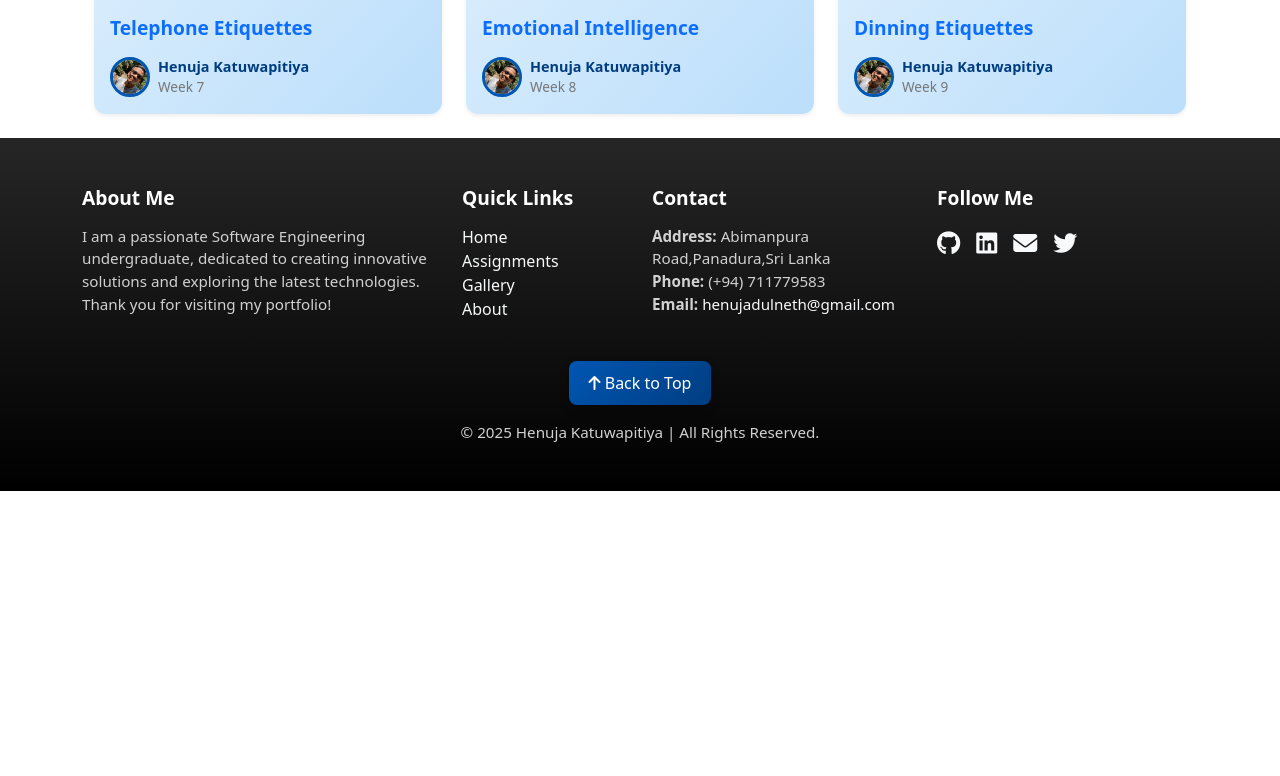
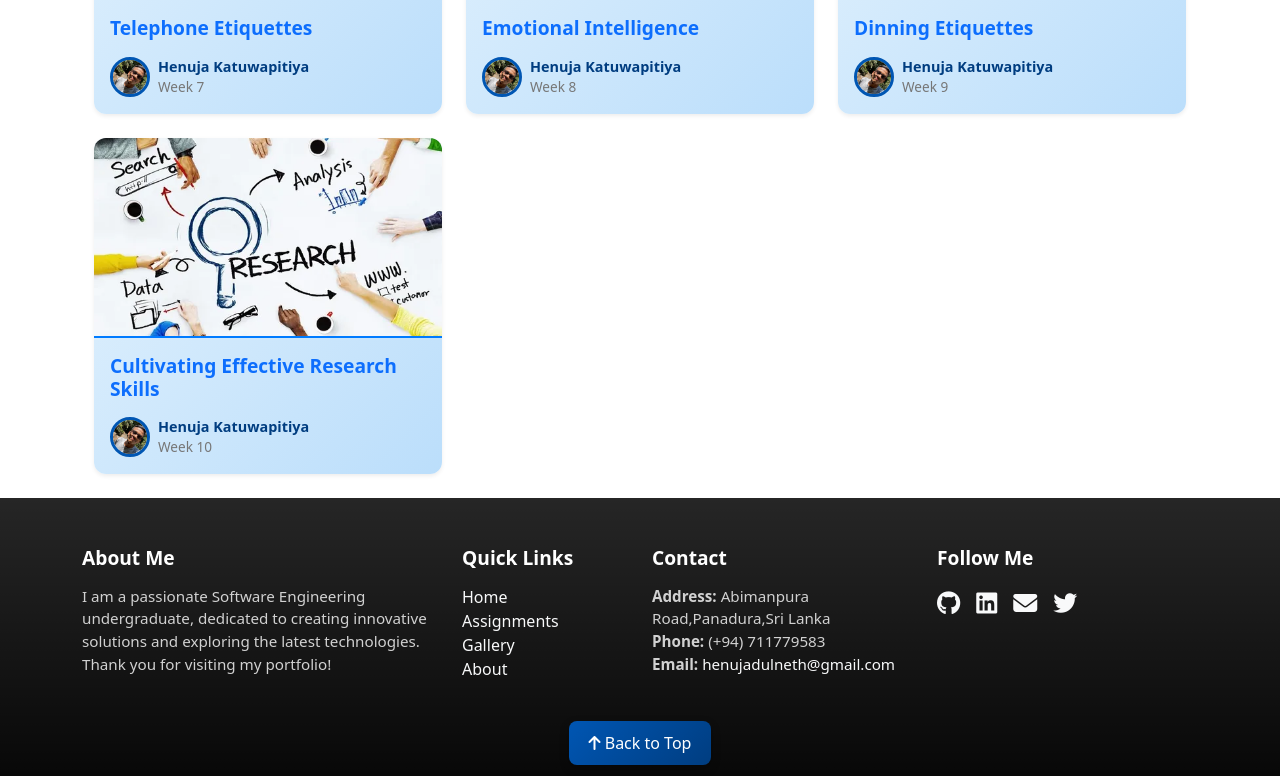
Before and after one commit to Henuja490/PS_portfolio, a React (Create React App) app: page /PS_portfolio/assignment in a window 1280 px wide. Shown: the part 1425-2201 px from the top of the page. Before the commit the page ends 1916 px from the top, so only its background shows below. Built offline with nearby package versions, Linux system fonts and the light colour scheme.

Commit message:
Chapter 10

```diff
--- a/src/components/Assignment.tsx
+++ b/src/components/Assignment.tsx
@@ -14,6 +14,7 @@ import Week6 from './assets/11.webp';
 import Week7 from './assets/9.webp';
 import Week8 from './assets/week8.jpg';
 import Week9 from './assets/holiday_meal_142589503.webp';
+import Week10 from './assets/1709901302504 (1).png';
 type BlogPost = {
   id: number;
   title: string;
@@ -93,6 +94,13 @@ const blogPosts: BlogPost[] = [
       date: 'Week 9',
       image: Week9, // New blog image
       authorImage: authorImage,
+    },{
+      id: 10,
+      title: 'Cultivating Effective Research Skills',
+      author: 'Henuja Katuwapitiya',
+      date: 'Week 10',
+      image: Week10, // New blog image
+      authorImage: authorImage,
     }
 
 ];
--- a/src/components/BlogDetails.tsx
+++ b/src/components/BlogDetails.tsx
@@ -709,7 +709,92 @@ const blogPosts: BlogPost[] = [
         </div>
       </section>
     `,
-  },
+  },{
+    id: 10,
+    content: `<section class="container mt-4" data-aos="fade-up">
+        <h1 class="fw-bold text-primary text-center" data-aos="fade-up" data-aos-delay="100">Cultivating Effective Research Skills</h1>
+        <p class="text-muted text-center" data-aos="fade-up" data-aos-delay="200">By Miss Ishadi  </p><br>
+        <p class="fs-4 text-dark" data-aos="fade-up" data-aos-delay="300">
+          Research is like a treasure hunt to find new information or solve problems. This chapter will guide you through the steps to become a great researcher!
+        </p>
+        <ul class="list-unstyled text-start d-inline-block fs-5" data-aos="fade-up" data-aos-delay="400">
+          <li><i class="bi bi-check-circle-fill text-success"></i> <b>What is research?</b></li>
+          <li><i class="bi bi-check-circle-fill text-success"></i> <b>Parts of a research paper</b></li>
+          <li><i class="bi bi-check-circle-fill text-success"></i> <b>How to write a literature review, methodology, and more</b></li>
+        </ul>
+
+        <div class="mt-4">
+          <div class="bg-white p-4 rounded shadow-lg" data-aos="fade-up" data-aos-delay="500">
+            <h4 class="fw-bold text-primary">What is Research?</h4>
+            <p class="fs-5">
+              Research is a careful process of exploring a question or problem to find answers. It’s like solving a puzzle to learn something new or confirm what we know.
+            </p>
+            <h4 class="fw-bold text-primary mt-4">Parts of a Research Paper</h4>
+            <p class="fs-5">A research paper has these key parts:</p>
+            <ul class="list-unstyled text-start d-inline-block fs-5">
+              <li><i class="bi bi-check-circle-fill text-success"></i> <b>Title:</b> A short, clear name for your research.</li>
+              <li><i class="bi bi-check-circle-fill text-success"></i> <b>Author Info:</b> Your name and school or contact details.</li>
+              <li><i class="bi bi-check-circle-fill text-success"></i> <b>Abstract:</b> A quick summary (150–250 words) of your research question, methods, results, and conclusions.</li>
+              <li><i class="bi bi-check-circle-fill text-success"></i> <b>Introduction:</b> Explains the background, the problem you’re studying, why it matters, and your goals.</li>
+              <li><i class="bi bi-check-circle-fill text-success"></i> <b>Literature Review:</b> Summarizes what others have already studied about your topic.</li>
+              <li><i class="bi bi-check-circle-fill text-success"></i> <b>Methodology:</b> Describes how you did your research.</li>
+              <li><i class="bi bi-check-circle-fill text-success"></i> <b>Results:</b> Shows what you found, often with charts or tables.</li>
+              <li><i class="bi bi-check-circle-fill text-success"></i> <b>Conclusion:</b> Wraps up your findings and suggests what to study next.</li>
+              <li><i class="bi bi-check-circle-fill text-success"></i> <b>Keywords:</b> Words that help others find your paper online.</li>
+            </ul>
+          </div><br>
+          <div class="bg-white p-4 rounded shadow-lg" data-aos="fade-up" data-aos-delay="600">
+            <h4 class="fw-bold text-primary">Conducting a Literature Review</h4>
+            <p class="fs-5">
+              A literature review is like a report on what other researchers have said about your topic. It helps you find gaps in knowledge and shows how your research fits in.
+            </p>
+            <ul class="list-unstyled text-start d-inline-block fs-5">
+              <li><i class="bi bi-check-circle-fill text-success"></i> Read studies related to your topic.</li>
+              <li><i class="bi bi-check-circle-fill text-success"></i> Summarize their main points.</li>
+              <li><i class="bi bi-check-circle-fill text-success"></i> Point out what’s missing that your research will address.</li>
+            </ul>
+          </div><br>
+          <div class="bg-white p-4 rounded shadow-lg" data-aos="fade-up" data-aos-delay="700">
+            <h4 class="fw-bold text-primary">Methodology</h4>
+            <p class="fs-5">This section explains how you did your research, including:</p>
+            <ul class="list-unstyled text-start d-inline-block fs-5">
+              <li><i class="bi bi-check-circle-fill text-success"></i> <b>Research Type:</b> Is it based on numbers (quantitative), stories (qualitative), or both?</li>
+              <li><i class="bi bi-check-circle-fill text-success"></i> <b>Participants:</b> Who was involved and how you chose them.</li>
+              <li><i class="bi bi-check-circle-fill text-success"></i> <b>Data Collection:</b> How you gathered info (e.g., surveys, interviews, experiments).</li>
+              <li><i class="bi bi-check-circle-fill text-success"></i> <b>Data Analysis:</b> How you made sense of the data (e.g., using math or finding patterns).</li>
+              <li><i class="bi bi-check-circle-fill text-success"></i> <b>Ethics:</b> How you kept things fair and private for participants.</li>
+            </ul>
+          </div><br>
+          <div class="bg-white p-4 rounded shadow-lg" data-aos="fade-up" data-aos-delay="800">
+            <h4 class="fw-bold text-primary">Results and Discussion</h4>
+            <p class="fs-5">This part shares what you discovered and what it means:</p>
+            <ul class="list-unstyled text-start d-inline-block fs-5">
+              <li><i class="bi bi-check-circle-fill text-success"></i> Show your findings with graphs, tables, or descriptions.</li>
+              <li><i class="bi bi-check-circle-fill text-success"></i> Highlight the most important results and how they answer your question.</li>
+            </ul>
+          </div><br>
+          <div class="bg-white p-4 rounded shadow-lg" data-aos="fade-up" data-aos-delay="900">
+            <h4 class="fw-bold text-primary">Writing a Conclusion</h4>
+            <p class="fs-5">
+              The conclusion sums up what you found, why it matters, and what could be studied next. It’s your chance to leave a lasting impression!
+            </p>
+          </div><br>
+          <div class="bg-white p-4 rounded shadow-lg" data-aos="fade-up" data-aos-delay="1000">
+            <h4 class="fw-bold text-primary">Crafting a Great Abstract</h4>
+            <p class="fs-5">An abstract is a short summary of your whole paper. It should be:</p>
+            <ul class="list-unstyled text-start d-inline-block fs-5">
+              <li><i class="bi bi-check-circle-fill text-success"></i> <b>Complete:</b> Include the problem, methods, results, and conclusion.</li>
+              <li><i class="bi bi-check-circle-fill text-success"></i> <b>Short:</b> Keep it brief, around 150–250 words.</li>
+              <li><i class="bi bi-check-circle-fill text-success"></i> <b>Clear:</b> Use simple words anyone can understand.</li>
+              <li><i class="bi bi-check-circle-fill text-success"></i> <b>Smooth:</b> Make sure ideas flow well from one to the next.</li>
+            </ul>
+            <p class="fs-5 mt-3">
+              Mastering these research skills will help you create strong projects for school and beyond!
+            </p>
+          </div>
+        </div>
+      </section>`
+  }
 ];
 
 const BlogDetails: React.FC = () => {
```
Also changed, not shown: src/components/assets/1709901302504 (1).png (added).
